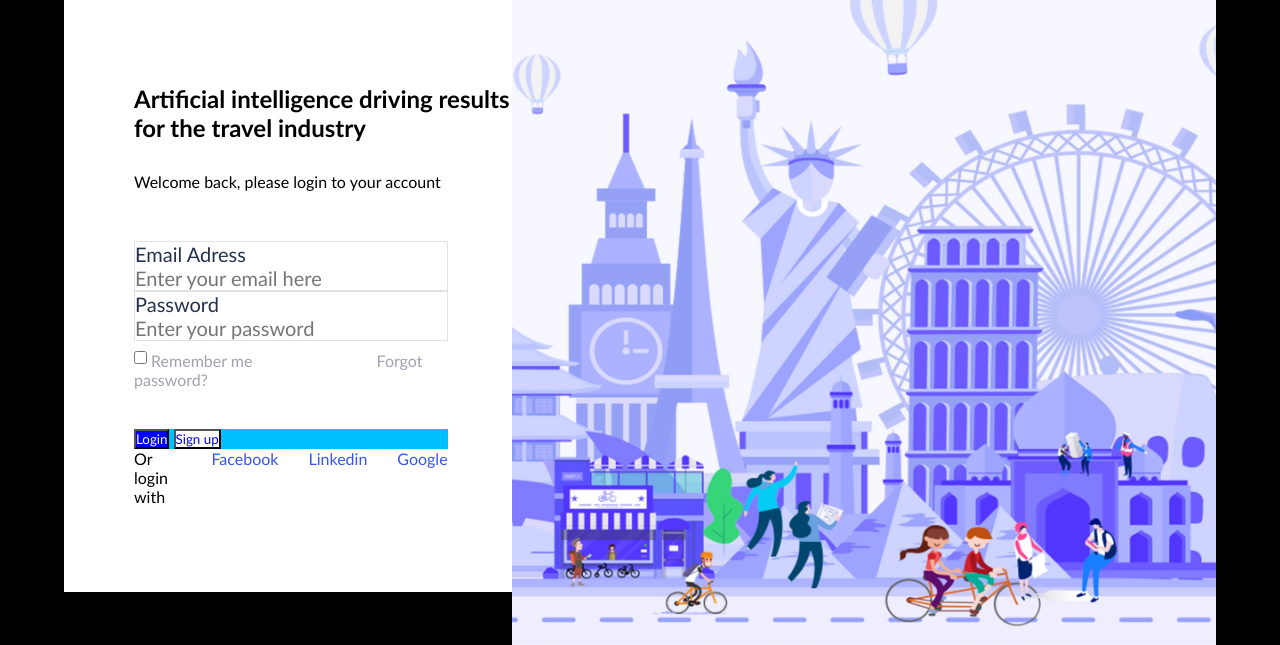
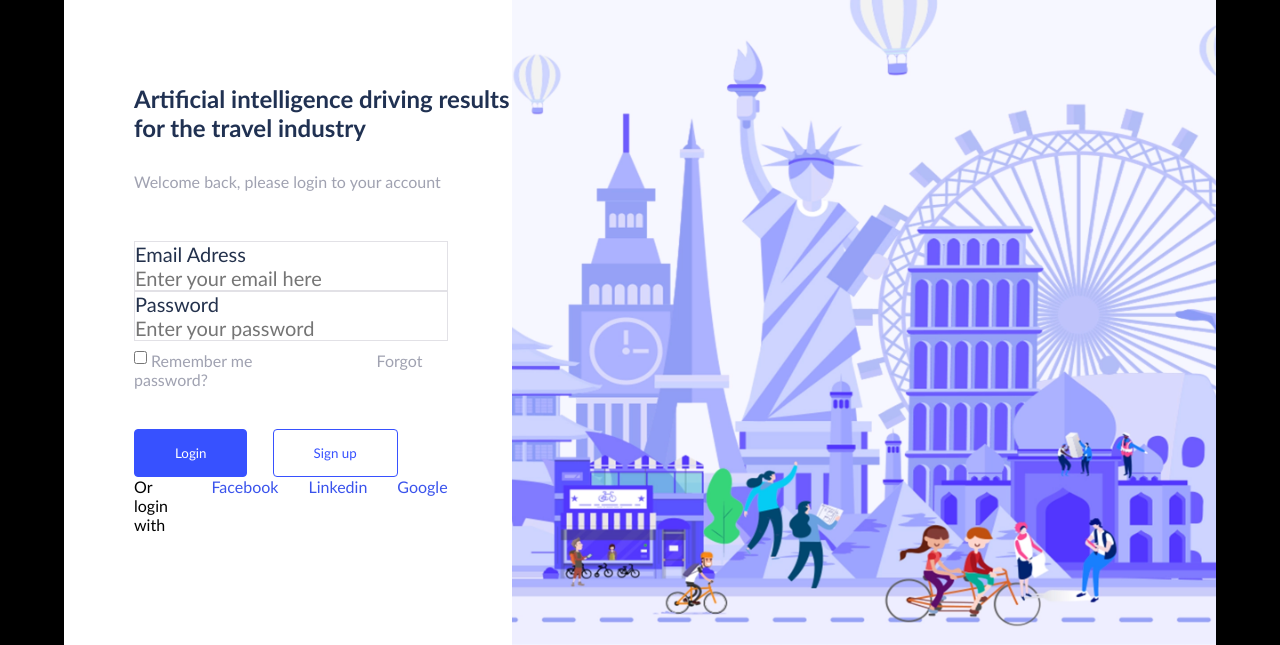
Before and after one commit to AnatolijusZ/front-end-testas, a plain HTML site: page index.html in a window 1280 px wide. Shown: the part 155-800 px from the top of the page. Drawn offline with Linux system fonts and the light colour scheme.

Commit message:
button style

```diff
--- a/css/button.css
+++ b/css/button.css
@@ -1,12 +1,24 @@
 .button {
-background-color: deepskyblue;
+    line-height: 30px;
+    font-size: 20px;
 }
 .button .login {
-background: blue;
-color: white;
+    padding: 15px;
+    padding-left: 40px;
+    padding-right: 40px;
+    background: #3751FF;
+    color: white;
+    border: #3751FF solid 1px;
+    border-radius: 4px;
 }
 
 .button .sign-up {
-background: white;
-color: blue;
+    margin-left: 20px;
+    padding: 15px;
+    padding-left: 40px;
+    padding-right: 40px;
+    background: white;
+    color: #3751FF;
+    border: #3751FF solid 1px;
+    border-radius: 4px;
 }
--- a/css/form.css
+++ b/css/form.css
@@ -26,6 +26,11 @@
     border-top: none;
     color: #3852FF;
   }
+
+  .form-row > input:focus {
+    border-left: solid #3852FF;
+  }
+
   .checkbox {
     float: left;
     padding-top: 10px;
--- a/css/main.css
+++ b/css/main.css
@@ -16,24 +16,28 @@ main {
 
 .left-column {
     background-color: white;
+    height: 100vh;
     width: 35%;
     float: left;
     margin-left: 5%;
 
 }
 .header {
+    color: #3751FF;
     margin-top: 100px;
     margin-left: 70px;
 }
 
 .main-title {
-margin-top: 100px;
-margin-left: 70px;
+    color: #203152;
+    margin-top: 100px;
+    margin-left: 70px;
 }
 
 .welcome {
     margin-top: 30px;
     margin-left: 70px;
+    color: #A0A2B1;
 }
 
 .right-column {
--- a/index.html
+++ b/index.html
@@ -23,7 +23,7 @@
                     </div>
                     <div class="form-row">
                         <label for="password">Password</label>
-                        <input id="password" placeholder="Enter your password" type="text" required>
+                        <input id="password" placeholder="Enter your password" type="password" required>
                     </div>
                     <div class="checkbox">
                         <input id="checkbox" type="checkbox">
@@ -36,9 +36,9 @@
                     </div>
                     <div class="form-row flex-row">
                        <span>Or login with</span>
-                       <a href="#">Facebook</a>
-                       <a href="#">Linkedin</a>
-                       <a href="#">Google</a>
+                       <a href="#" target="_blank">Facebook</a>
+                       <a href="#" target="_blank">Linkedin</a>
+                       <a href="#" target="_blank">Google</a>
                     </div>
                 </form>
         </div>
```
